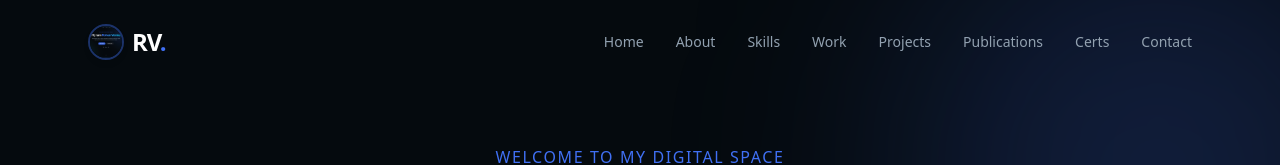
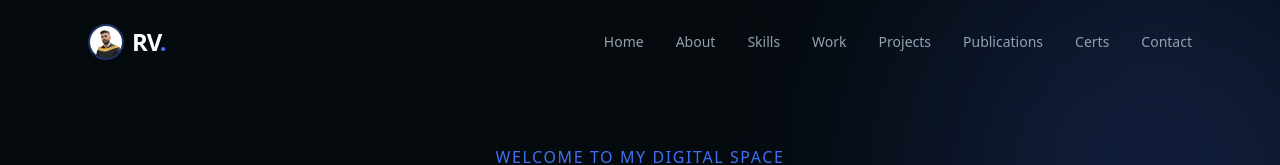
Before and after one commit to TheRohanVerma/Rohan_Portfolio, a React (Vite) app: page / in a window 1280 px wide. Shown: the top 165 px of the page. Built offline with nearby package versions, Linux system fonts and the light colour scheme.

Commit message:
Switch navbar profile photo to picture.jpeg

```diff
--- a/src/components/Navbar.jsx
+++ b/src/components/Navbar.jsx
@@ -30,7 +30,7 @@ const Navbar = () => {
             <div className="max-w-6xl mx-auto px-6 flex justify-between items-center">
                 <a href="#home" className="flex items-center gap-2 group">
                     <img
-                        src="/Rohan_Portfolio/profile.png"
+                        src="/Rohan_Portfolio/profile.jpg"
                         alt="Rohan Verma"
                         className="w-9 h-9 rounded-full object-cover border-2 border-primary/40 group-hover:border-primary transition-colors shadow-md"
                     />
```
Also changed, not shown: public/profile.jpg (added).
